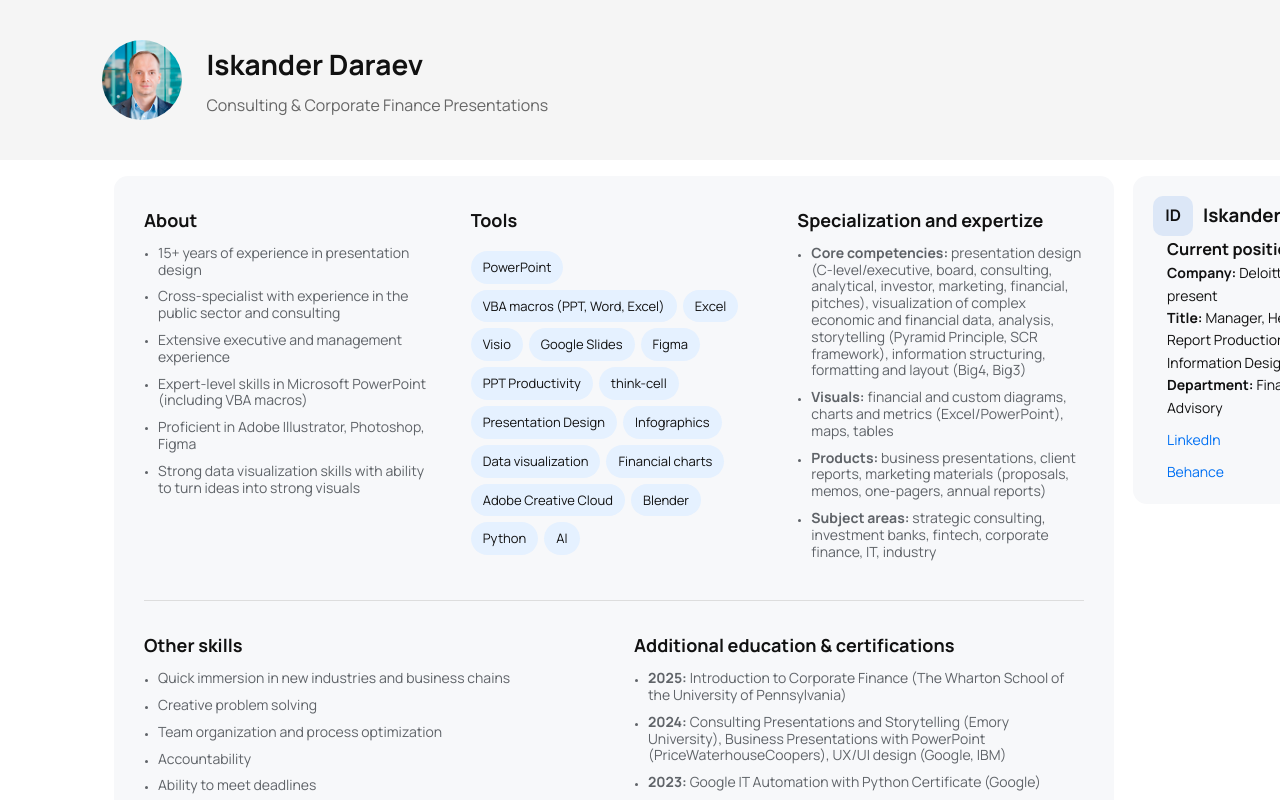
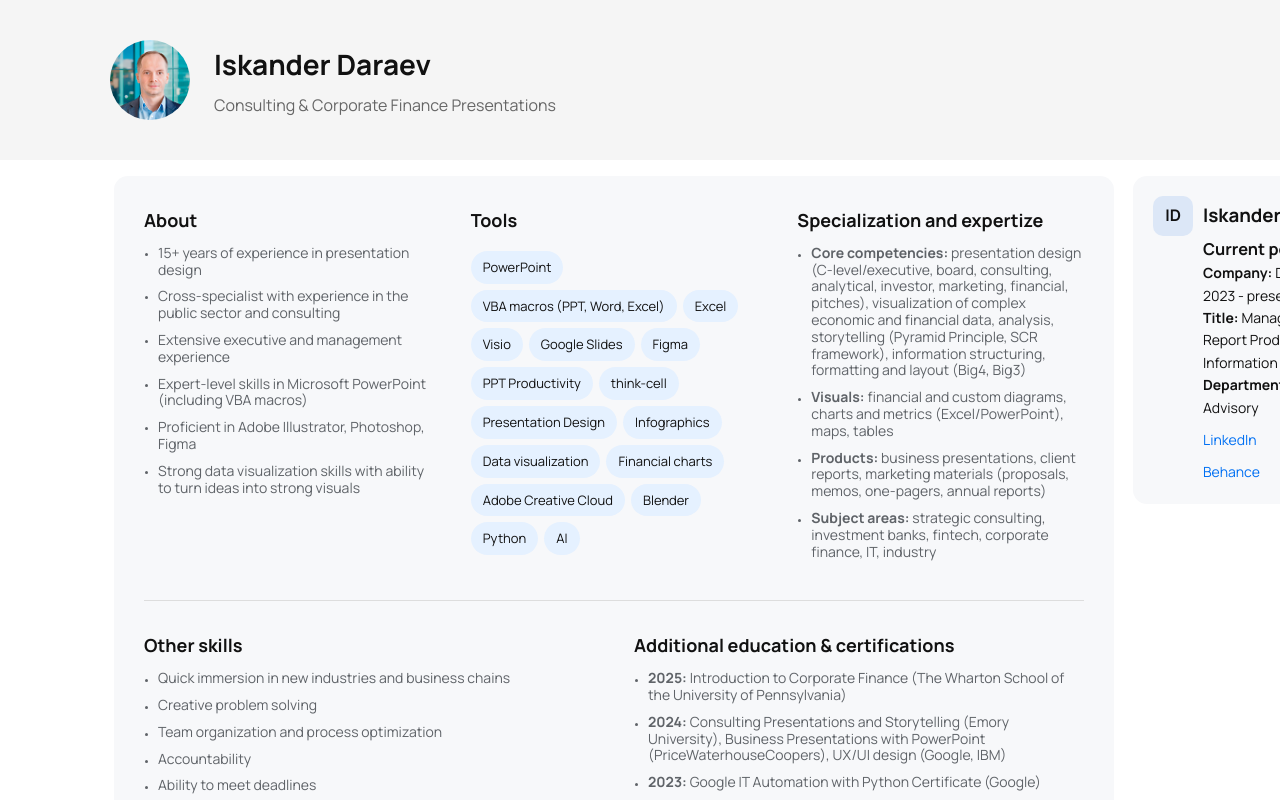
Before and after one commit to isk06/iskd, a Next.js app: page / in a window 1280 px wide. Shown: the top 800 px of the page. Built offline with nearby package versions, Linux system fonts and the light colour scheme.

Commit message:
alignment

```diff
--- a/app/globals.css
+++ b/app/globals.css
@@ -784,9 +784,9 @@ a:hover {
 ================================ */
 
 .job-wrapper {
-  max-width: 1600px;
-  margin: 0 auto;
-  padding: 40px 20px;
+  max-width: 1600px;      /* match header width */
+  margin: 0;              /* remove centering */
+  padding: 40px 8%;       /* same horizontal padding as header */
 }
 
 .job-header {
@@ -903,13 +903,21 @@ a:hover {
   font-size: 18px;   /* slightly smaller section titles */
 }
 
-.fact-list,
-.bullet-list,
-.company-info,
-.company-links {
-  font-size: 14px;   /* reduced body text */
+/* ===== LEFT MAIN PANE TEXT ===== */
+.job-main-card .fact-list,
+.job-main-card .bullet-list {
+  font-size: 14px;
   list-style-position: outside;
-  padding-left: 14px;   /* key facts bullet consistent indent */
+  padding-left: 14px;
+  margin: 0;
+}
+
+/* ===== RIGHT SIDEBAR TEXT ===== */
+.job-sidebar .company-info,
+.job-sidebar .company-links {
+  font-size: 14px;
+  list-style-position: outside;
+  padding-left: 50px;
   margin: 0;
 }
 
@@ -984,10 +992,10 @@ a:hover {
   color: #1f6fff;
 }
 
-.project-column h3 {
+/*.project-column h3 {
   text-align: center;
   margin-bottom: 20px;
-}
+}*/
 
 .project-column img {
   width: 100%;
@@ -1011,14 +1019,18 @@ a:hover {
 
 
 
-/* ================= GLOBAL HEADER ================= */
+/* ===== GLOBAL HEADER (Aligned with Content) ===== */
 
 .global-header {
   background: #f5f5f5;
-  padding: 40px 8%;
+  padding: 40px 0;          /* remove horizontal % padding */
 }
 
 .header-inner {
+  max-width: 1100px;        /* same as main content */
+  margin: 0 auto;           /* center container */
+  padding: 0 20px;          /* controlled inner spacing */
+
   display: flex;
   align-items: center;
   gap: 24px;
@@ -1028,6 +1040,7 @@ a:hover {
   width: 80px;
   height: 80px;
   border-radius: 50%;
+  flex-shrink: 0;
 }
 
 .header-name {
@@ -1081,8 +1094,11 @@ a:hover {
 .project-column h3 {
   position: sticky;
   top: 0;
-  background: white; /* IMPORTANT so images don't show through */
-  padding: 16px 0;
-  margin: 0;
-  z-index: 5;
+  background: #ffffff;
+  padding: 18px 0;
+  margin: 0 0 20px 0;
+  text-align: center;
+  font-weight: 600;
+  z-index: 20;
+  border-bottom: 1px solid #f0f0f0;
 }
```
